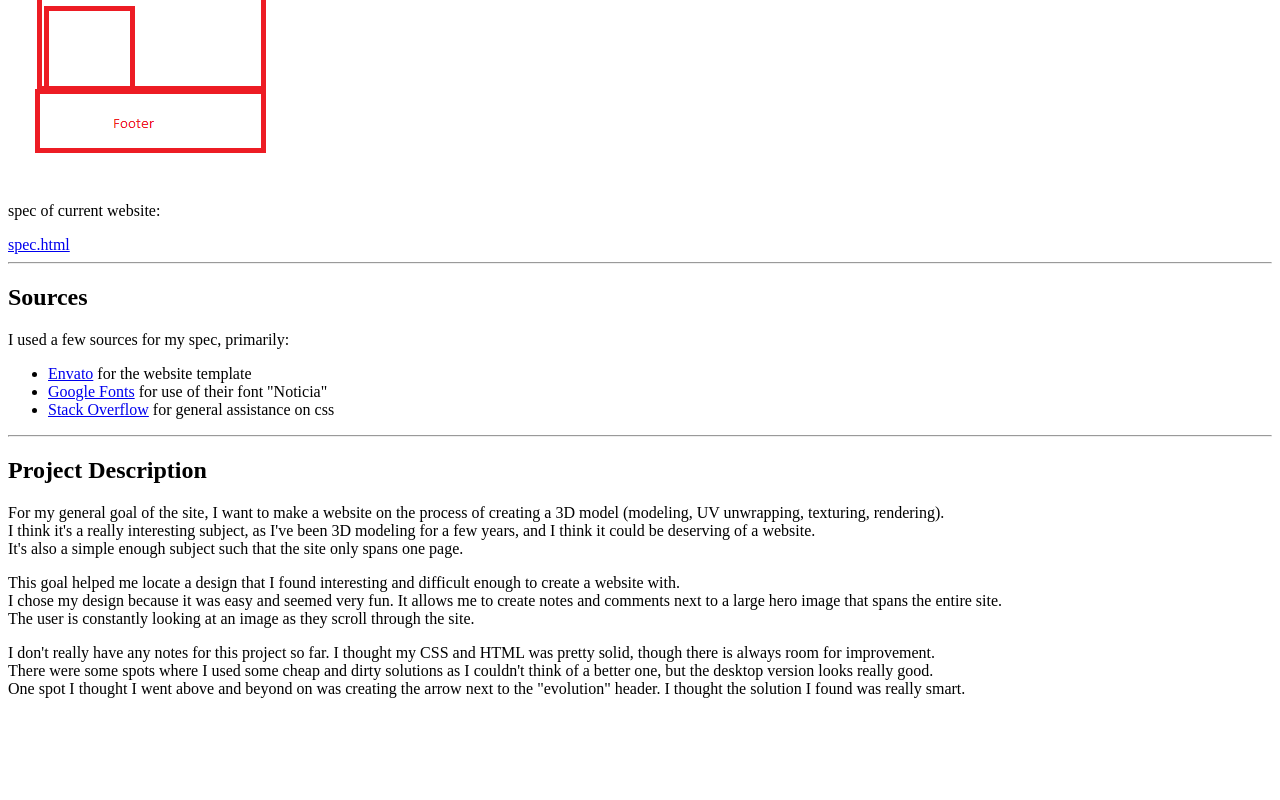
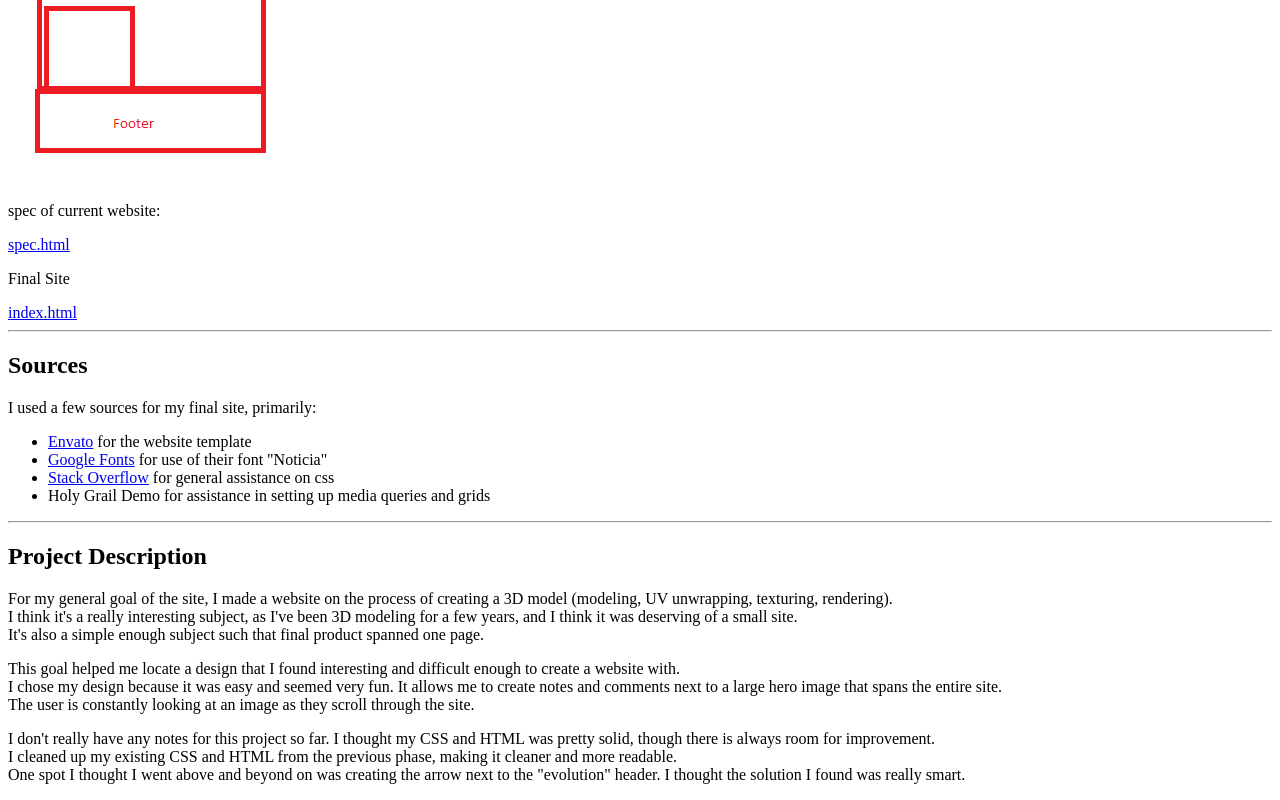
Before and after one commit to WillemDalton/235, a plain HTML site: page 235/project1/doc.html in a window 1280 px wide. Shown: the part 1227-2027 px from the top of the page. Before the commit the page ends 1941 px from the top, so only its background shows below. Drawn offline with Linux system fonts and the light colour scheme.

Commit message:
final updated documentation

```diff
--- a/235/project1/doc.html
+++ b/235/project1/doc.html
@@ -17,27 +17,31 @@
     <img src="src/mobilelayout.png" alt="mobile layout of website">
     <p> spec of current website: </p>
     <a href="spec.html">spec.html</a>
+    <p> Final Site </p>
+    <a href="index.html">index.html</a>
     <hr>
 
     <h2>Sources</h2>
-    <p>I used a few sources for my spec, primarily:</p>
+    <p>I used a few sources for my final site, primarily:</p>
     <ul>
         <li><a href="https://elements.envato.com/">Envato</a> for the website template</li>
         <li><a href="https://fonts.google.com/specimen/Noticia+Text">Google Fonts</a> for use of their font "Noticia"</li>
         <li><a href="https://stackoverflow.com/">Stack Overflow</a> for general assistance on css</li>
+        <li>Holy Grail Demo for assistance in setting up media queries and grids</li>
+
     </ul>
     <hr>
 
     <h2>Project Description</h2>
-    <p>For my general goal of the site, I want to make a website on the process of creating a 3D model (modeling, UV unwrapping, texturing, rendering). <br>
-    I think it's a really interesting subject, as I've been 3D modeling for a few years, and I think it could be deserving of a website. <br>
-    It's also a simple enough subject such that the site only spans one page.</p>
+    <p>For my general goal of the site, I made a website on the process of creating a 3D model (modeling, UV unwrapping, texturing, rendering). <br>
+    I think it's a really interesting subject, as I've been 3D modeling for a few years, and I think it was deserving of a small site.<br>
+    It's also a simple enough subject such that final product spanned one page.</p>
     <p>This goal helped me locate a design that I found interesting and difficult enough to create a website with. <br>
     I chose my design because it was easy and seemed very fun. It allows me to create notes and comments next to a large hero image that spans the entire site. <br>
     The user is constantly looking at an image as they scroll through the site.</p>
 
     <p>I don't really have any notes for this project so far. I thought my CSS and HTML was pretty solid, though there is always room for improvement. <br>
-    There were some spots where I used some cheap and dirty solutions as I couldn't think of a better one, but the desktop version looks really good. <br>
+    I cleaned up my existing CSS and HTML from the previous phase, making it cleaner and more readable.<br>
     One spot I thought I went above and beyond on was creating the arrow next to the "evolution" header. I thought the solution I found was really smart.</p>
 </body>
 </html>
```
